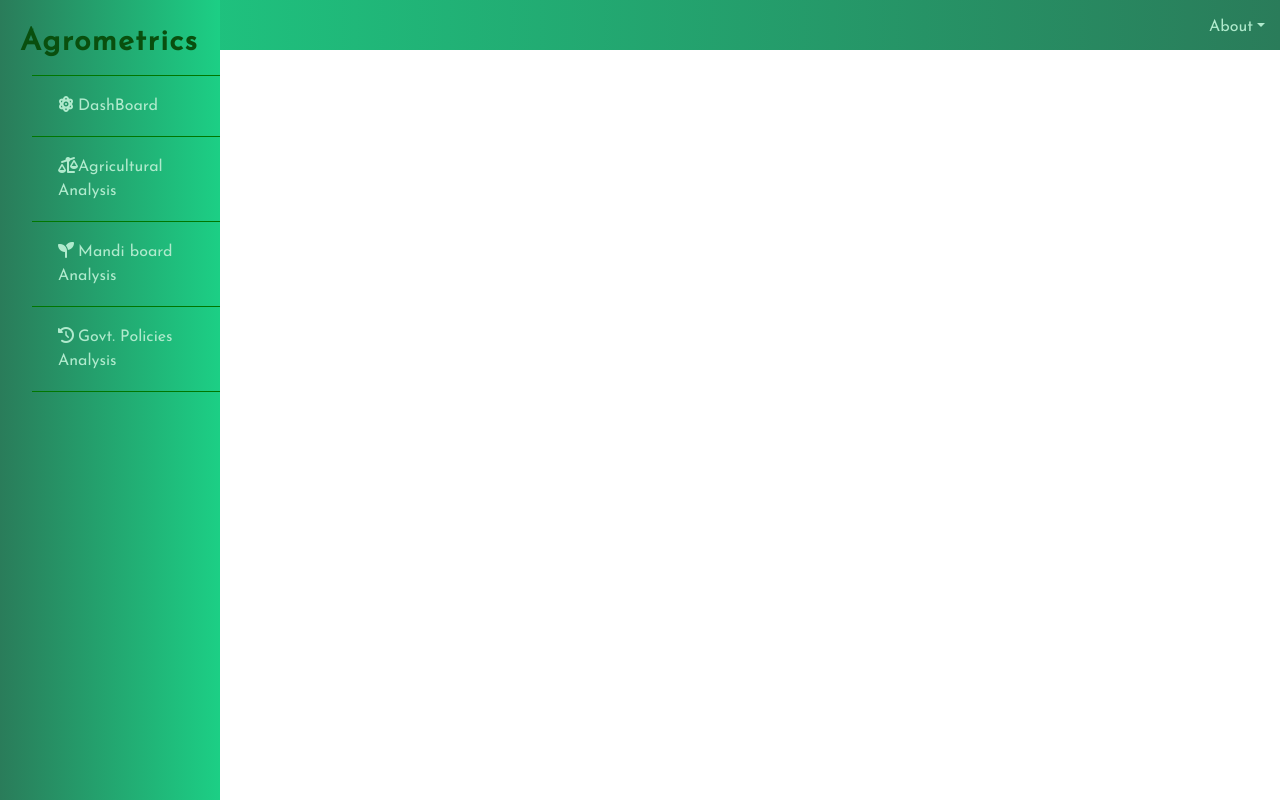
After one commit to Jassi-71/Agrometrics-DBMS, a Flask app: page /analyst_dashboard in a window 1280 px wide. The commit adds this page. Run offline with Flask 2, Linux system fonts and the light colour scheme; the visitor is signed in with stand-in values (Sample User, id 1); some libraries are stand-ins or nearby versions.

Commit message:
Added base pages of analyst fpo and mandiboard

```diff
--- a/app.py
+++ b/app.py
@@ -161,7 +161,8 @@ def trader_transactions():
         print("No username found in session")
         return redirect(url_for('check_login_info'))
 
-@app.route('/trader_crop_price',methods=['GET','POST'])
+
+@app.route('/trader_crop_price', methods=['GET', 'POST'])
 def trader_crop_price():
     if not session.get('Username') is None:
         cursor = mysql.connection.cursor()
@@ -171,16 +172,15 @@ def trader_crop_price():
         cursor.execute("SELECT Crop_Id, Crop_Name FROM dbms_project.crops")
         all_crop_name = cursor.fetchall()
 
-
         cursor.execute("SELECT crops.Crop_Name,mandi_board.Name,Price_1kg,Seller_Id FROM crop_seller join crops on crops.Crop_Id=crop_seller.Crop_Id\
             join mandi_board on mandi_board.User_Id = crop_seller.Mandi_Board")
-        all_crops_table=cursor.fetchall()
+        all_crops_table = cursor.fetchall()
         cursor.close()
         if request.method == "POST":
             cursor = mysql.connection.cursor()
             mandi_boardID_selected = request.form['mandi_board_selection']
-            crop_output_data=request.form['crop_selection']
-            crop_price=request.form['crop_price']
+            crop_output_data = request.form['crop_selection']
+            crop_price = request.form['crop_price']
             if mandi_boardID_selected == 'All':
                 if crop_output_data == 'All':
                     if crop_price == '':
@@ -188,7 +188,7 @@ def trader_crop_price():
                     else:
                         cursor.execute(f"SELECT crops.Crop_Name,mandi_board.Name,Price_1kg,Seller_Id FROM crop_seller join crops on crops.Crop_Id=crop_seller.Crop_Id\
                             join mandi_board on mandi_board.User_Id = crop_seller.Mandi_Board WHERE Price_1kg<'{crop_price}'")
-                        all_crops_table=cursor.fetchall()
+                        all_crops_table = cursor.fetchall()
                 else:
                     if crop_price == '':
                         cursor.execute(f"SELECT crops.Crop_Name,mandi_board.Name,Price_1kg,Seller_Id FROM crop_seller join crops on crops.Crop_Id=crop_seller.Crop_Id\
@@ -207,7 +207,7 @@ def trader_crop_price():
                     else:
                         cursor.execute(f"SELECT crops.Crop_Name,mandi_board.Name,Price_1kg,Seller_Id FROM crop_seller join crops on crops.Crop_Id=crop_seller.Crop_Id\
                             join mandi_board on mandi_board.User_Id = crop_seller.Mandi_Board WHERE mandi_board.Name='{mandi_boardID_selected}' AND Price_1kg<'{crop_price}' ")
-                        all_crops_table=cursor.fetchall()
+                        all_crops_table = cursor.fetchall()
                 else:
                     if crop_price == '':
                         cursor.execute(f"SELECT crops.Crop_Name,mandi_board.Name,Price_1kg,Seller_Id FROM crop_seller join crops on crops.Crop_Id=crop_seller.Crop_Id\
@@ -218,7 +218,8 @@ def trader_crop_price():
                                                                                                join mandi_board on mandi_board.User_Id = crop_seller.Mandi_Board WHERE crops.Crop_Name ='{crop_output_data}' AND Price_1kg<'{crop_price}' AND mandi_board.Name='{mandi_boardID_selected}'")
                         all_crops_table = cursor.fetchall()
             cursor.close()
-        return render_template('/Trader/crop_price.html',mandiID_output_data=all_mandi_board_data, crop_output_data=all_crop_name,all_crops_table=all_crops_table)
+        return render_template('/Trader/crop_price.html', mandiID_output_data=all_mandi_board_data,
+                               crop_output_data=all_crop_name, all_crops_table=all_crops_table)
     else:
         print("No username found in session")
         return redirect(url_for('check_login_info'))
@@ -282,9 +283,8 @@ def mandi_board_transactions():
             columns = [h[0] for h in cur.description]
             cur.close()
 
-
         return render_template('/Mandi_Board/transactions.html', title='My Transactions', table=result, columns=columns,
-                               farmers=farmers, traders=traders, seller_Id=sseller_Id, bbuyer_Id = bbuyer_Id)
+                               farmers=farmers, traders=traders, seller_Id=sseller_Id, bbuyer_Id=bbuyer_Id)
 
     else:
         print("No username found in session")
@@ -415,6 +415,36 @@ def farmer_dashboard():
         return render_template('/farmer/dashboard.html', max=maximum + 1000, labels=far1gh, values=far1gv,
                                max1=maximum1 + 4, labels1=far2gh, values1=far2gv, data=result1, data1=result2,
                                TotalIncome=totalincome, MonthIncome=monthincome, TotalTax=TotalTax, MonthTax=MonthTax)
+    else:
+        print("No username found in session")
+        return redirect(url_for('check_login_info'))
+
+
+@app.route('/analyst_dashboard', methods=['GET', 'POST'])
+def analyst_dashboard():
+    if not session.get('Username') is None:
+        user_id = session.get('User_Id')
+        return render_template('/Analyst/dashboard.html')
+    else:
+        print("No username found in session")
+        return redirect(url_for('check_login_info'))
+
+
+@app.route('/FPO_dashboard', methods=['GET', 'POST'])
+def FPO_dashboard():
+    if not session.get('Username') is None:
+        user_id = session.get('User_Id')
+        return render_template('/FPO/dashboard.html')
+    else:
+        print("No username found in session")
+        return redirect(url_for('check_login_info'))
+
+
+@app.route('/mandi_board__dashboard', methods=['GET', 'POST'])
+def mandi_board_dashboard():
+    if not session.get('Username') is None:
+        user_id = session.get('User_Id')
+        return render_template('/Mandi_Board/dashboard.html')
     else:
         print("No username found in session")
         return redirect(url_for('check_login_info'))
@@ -570,7 +600,7 @@ def create_session(account):
         return redirect(url_for('farmer_dashboard'))
 
     elif session['profession'] == 'FPO':
-        return render_template('FPO_dashboard.html')
+        return redirect(url_for('FPO_dashboard'))
 
     elif session['profession'] == 'Trader':
         return redirect(url_for('trader_dashboard'))
@@ -579,7 +609,7 @@ def create_session(account):
         return redirect(url_for('mandi_board_dashboard'))
 
     elif session['profession'] == 'Analyst':
-        return render_template('Analyst_dashboard.html')
+        return redirect(url_for('analyst_dashboard'))
 
     return f"<h1>{account['Login']}</h1>"
 
--- /dev/null
+++ b/templates/Analyst/base.html
@@ -0,0 +1,45 @@
+<!doctype html>
+<html lang="en">
+<head>
+    <meta charset="utf-8">
+    <meta name="viewport" content="width=device-width, initial-scale=1">
+    <link rel="stylesheet" type="text/css" href="{{ url_for('static',filename='styles/base.css') }}">
+    {% block more_css %}
+    {% endblock %}
+    <link href="https://cdn.jsdelivr.net/npm/bootstrap@5.0.0-beta3/dist/css/bootstrap.min.css" rel="stylesheet"
+          integrity="sha384-eOJMYsd53ii+scO/bJGFsiCZc+5NDVN2yr8+0RDqr0Ql0h+rP48ckxlpbzKgwra6" crossorigin="anonymous">
+    <script src="https://kit.fontawesome.com/47dbc584b0.js" crossorigin="anonymous"></script>
+    <script src='https://cdnjs.cloudflare.com/ajax/libs/Chart.js/1.0.2/Chart.min.js'></script>
+    <title>base</title>
+</head>
+<body>
+
+    <div class="wrapper">
+        <li><a id="head" class="nav-link" style="letter-spacing: 1.5px; font-weight: 900; font-size: 30px; padding: 10px;"
+               aria-current="page" href="/">Agrometrics</a></li>
+        <ul id="ul1">
+            <li class="nav-item" style="border-top: 1px solid #017700;"><a class="nav-link" href="/analyst_dashboard"><i class="fas fa-atom"></i> DashBoard</a></li>
+
+            <li class="nav-item"><a class="nav-link" href="/analyst_agriculture_analysis"><i class="fas fa-balance-scale-left"></i> Agricultural Analysis</a></li>
+            <li class="nav-item"><a class="nav-link" href="/analyst_mandi_board_analysis"><i class="fas fa-seedling"></i> Mandi board Analysis</a></li>
+            <li class="nav-item"><a class="nav-link" href="/analyst_govt_policies"><i class="fas fa-history"></i> Govt. Policies Analysis</a></li>
+        </ul>
+    </div>
+    <div class="header" style="width: 100%; height: 50px">
+        <li class="nav-item dropdown"><a class="nav-link dropdown-toggle"
+                                         style="float: right; color: #b0eacd;padding: 15px" data-bs-toggle="dropdown"
+                                         href="/" role="button" aria-expanded="false">About</a>
+            <ul class="dropdown-menu">
+                <li class="a"><a class="nav-link1" href="/analyst_general"><i class="fas fa-user"></i> General</a></li>
+                <li class="a"><a class="nav-link1" href="/analyst_edit_profile"><i class="fas fa-user-edit"></i> Edit Profile</a></li>
+                <li class="a"><a class="nav-link1" href="/logout"><i class="fas fa-sign-out-alt"></i> Logout</a></li>
+            </ul>
+        </li>
+    </div>
+    {% block content %}
+    {% endblock %}
+<script src="https://cdn.jsdelivr.net/npm/bootstrap@5.0.0-beta3/dist/js/bootstrap.bundle.min.js"
+        integrity="sha384-JEW9xMcG8R+pH31jmWH6WWP0WintQrMb4s7ZOdauHnUtxwoG2vI5DkLtS3qm9Ekf"
+        crossorigin="anonymous"></script>
+</body>
+</html>
--- a/templates/Analyst/dashboard.html
+++ b/templates/Analyst/dashboard.html
@@ -1,10 +1,4 @@
-<!DOCTYPE html>
-<html lang="en">
-<head>
-    <meta charset="UTF-8">
-    <title>Analyst</title>
-</head>
-<body>
-    <h1>Welcome Analyst</h1>
-</body>
-</html>
+{% extends "/Analyst/base.html" %}
+
+{% block more_css %}
+{% endblock %}
--- a/templates/FPO/dashboard.html
+++ b/templates/FPO/dashboard.html
@@ -1,4 +1,5 @@
-{% extends "/farmer/base.html" %}
+{% extends "/FPO/base.html" %}
 
 {% block more_css %}
+
 {% endblock %}
--- a/templates/Mandi_Board/dashboard.html
+++ b/templates/Mandi_Board/dashboard.html
@@ -1,4 +1,4 @@
-{% extends "/farmer/base.html" %}
+{% extends "/Mandi_Board/base.html" %}
 
 {% block more_css %}
 {% endblock %}
```
Also changed, not shown: templates/FPO/base.html (added, +51 -0 lines), templates/Mandi_Board/base.html (+6 -11 lines).
